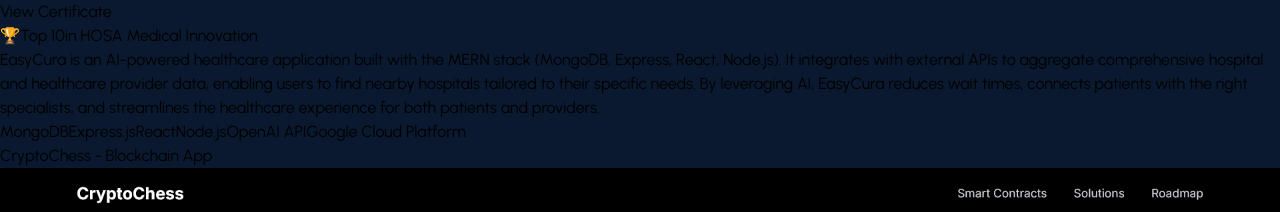
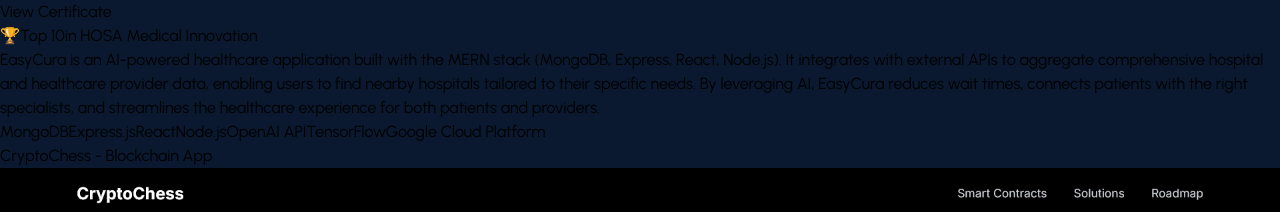
Before and after one commit to Anahadd/Website, a React (Vite) app: page / in a window 1280 px wide. Shown: the part 3440-3652 px from the top of the page. Built offline with nearby package versions, Linux system fonts and the light colour scheme.

Commit message:
small fixes

```diff
--- a/src/TerminalIntro.jsx
+++ b/src/TerminalIntro.jsx
@@ -36,6 +36,7 @@
         "React",
         "Node.js",
         "OpenAI API",
+        "TensorFlow",
         "Google Cloud Platform",
       ],
       githubLink: "https://github.com/yourusername/halcyon-theme",
```
